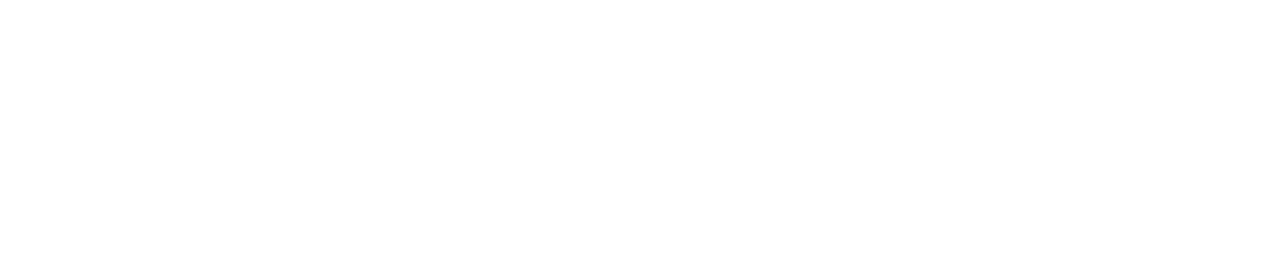
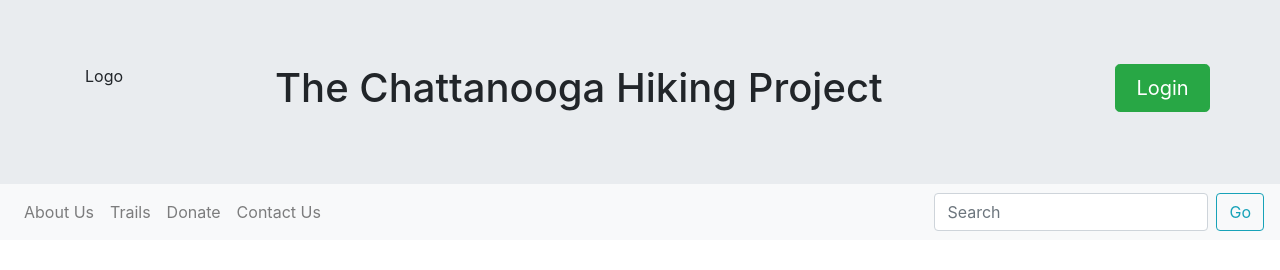
Before and after one commit to CharlieWallace17/bootstrap-portfolio-project, a website: page index.html in a window 1280 px wide. Drawn offline with nearby package versions, Linux system fonts and the light colour scheme.

Commit message:
Header and Navbar Layout

```diff
--- a/index.html
+++ b/index.html
@@ -10,6 +10,42 @@
     <title>Chattanooga Hiking Project</title>
 </head>
 <body>
+    <div class="jumbotron jumbotron-fluid mb-0">
+        <div class="container container-fluid">
+            <div class="row">
+                <div class="col-sm-2">Logo</div>
+                <h1 class="col-sm-9">The Chattanooga Hiking Project</h1>
+                <button class="col btn btn-success btn-lg h-25">Login</button>
+            </div>
+        </div>
+    </div>
+
+    <nav class="navbar navbar-expand-sm navbar-light bg-light">
+        <button class="navbar-toggler" type="button" data-toggle="collapse" data-target="#myNavbar" aria-controls="myNavbar" aria-expanded="false" aria-label="Toggle navigation">
+            <span class="navbar-toggler-icon"></span>
+        </button>
+
+        <div class="collapse navbar-collapse" id="myNavbar">
+            <ul class="navbar-nav mr-auto">
+                <li class="nav-item">
+                    <a href="#" class="nav-link">About Us</a>
+                </li>
+                <li class="nav-item">
+                    <a href="#" class="nav-link">Trails</a>
+                </li>
+                <li class="nav-item">
+                    <a href="#" class="nav-link">Donate</a>
+                </li>
+                <li class="nav-item">
+                    <a href="#" class="nav-link">Contact Us</a>
+                </li>
+            </ul>
+            <form class="form-inline my-2 my-lg-0">
+                <input type="search" class="form-control mr-sm-2" placeholder="Search" aria-label="Search">
+                <button type="submit" class="btn btn-outline-info my-2 my-sm-0">Go</button>
+            </form>
+        </div>
+    </nav>
 
     <script src="node_modules/jquery/dist/jquery.slim.min.js"></script>
     <script src="node_modules/popper.js/dist/umd/popper.min.js"></script>
```
